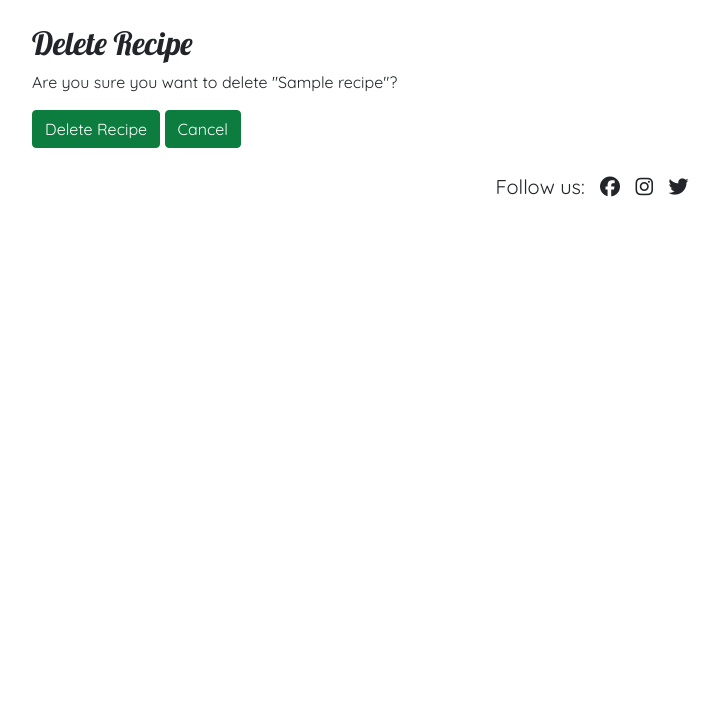
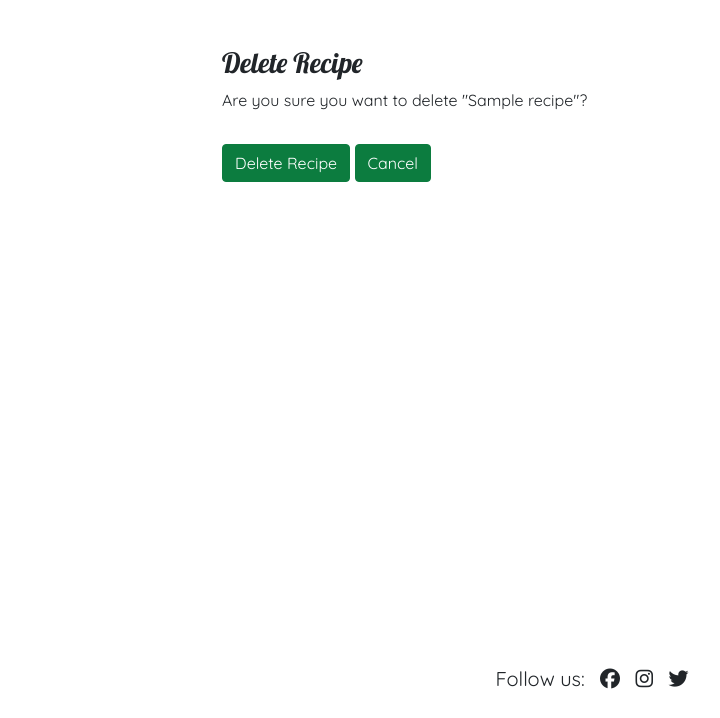
Before and after one commit to FarehaSi/The-Green-Gastronomes, a Django app: page /delete_recipe/1/ in a window 1280 px wide. Shown: the part 82-800 px from the top of the page, without its empty margins (53-773 px from the left). Run offline with Django 3.2, Linux system fonts and the light colour scheme; a user stored in the database is signed in; tables that the repository leaves empty hold one stand-in row (values such as "Sample post"); some libraries are stand-ins or nearby versions.

Commit message:
Update recipe delete page and remove unused button classes

```diff
--- a/templates/account/logout.html
+++ b/templates/account/logout.html
@@ -22,7 +22,7 @@
                     {% if redirect_field_value %}
                     <input type="hidden" name="{{ redirect_field_name }}" value="{{ redirect_field_value }}" />
                     {% endif %}
-                    <button class="btn btn-signup right" type="submit">{% trans 'Sign Out' %}</button>
+                    <button class="btn" type="submit">{% trans 'Sign Out' %}</button>
                 </form>
             </div>
         </div>
--- a/templates/add_recipe.html
+++ b/templates/add_recipe.html
@@ -24,7 +24,7 @@
             <input type="file" class="form-control-file" id="{{ form.featured_image.id_for_label }}"
                 name="{{ form.featured_image.html_name }}">
         </div>
-        <button type="submit" class="btn btn-primary">Add Recipe</button>
+        <button type="submit" class="btn">Add Recipe</button>
     </form>
 </div>
 <script>
--- a/templates/delete_recipe.html
+++ b/templates/delete_recipe.html
@@ -1,13 +1,23 @@
 {% extends "base.html" %}
 
 {% block content %}
-<div class="container mt-4">
-    <h2>Delete Recipe</h2>
-    <p>Are you sure you want to delete "{{ recipe.title }}"?</p>
-    <form method="post">
-        {% csrf_token %}
-        <button type="submit" class="btn btn-danger">Delete Recipe</button>
-        <a href="{% url 'user_profile' %}" class="btn btn-secondary">Cancel</a>
-    </form>
+<div class="wrapper">
+    <div class="container">
+        <div class="row">
+            <div class="col-md-8 mt-3 offset-md-2">
+                <h3>Delete Recipe</h3>
+                <p>Are you sure you want to delete "{{ recipe.title }}"?</p>
+            </div>
+        </div>
+        <div class="row">
+            <div class="col-md-8 mt-3 offset-md-2">
+                <form method="post">
+                    {% csrf_token %}
+                    <button class="btn" type="submit">Delete Recipe</button>
+                    <a href="{% url 'user_profile' %}" class="btn">Cancel</a>
+                </form>
+            </div>
+        </div>
+    </div>
 </div>
 {% endblock %}
--- a/templates/edit_recipe.html
+++ b/templates/edit_recipe.html
@@ -24,7 +24,7 @@
             <input type="file" class="form-control-file" id="{{ form.featured_image.id_for_label }}"
                 name="{{ form.featured_image.html_name }}">
         </div>
-        <button type="submit" class="btn btn-primary">Add Recipe</button>
+        <button type="submit" class="btn">Add Recipe</button>
     </form>
 </div>
 <script>
--- a/templates/recipe_detail.html
+++ b/templates/recipe_detail.html
@@ -86,7 +86,7 @@
                 <form method="post" style="margin-top: 1.3em;">
                     {{ comment_form | crispy }}
                     {% csrf_token %}
-                    <button type="submit" class="btn btn-signup btn-lg">Submit</button>
+                    <button type="submit" class="btn">Submit</button>
                 </form>
                 {% endif %}
                 {% endif %}
--- a/templates/user_profile.html
+++ b/templates/user_profile.html
@@ -34,7 +34,7 @@
             <input type="file" id="id_profile_picture" name="profile_picture" class="form-control-file">
         </div>
 
-        <button type="submit" class="btn btn-primary">Save Changes</button>
+        <button type="submit" class="btn">Save Changes</button>
     </form>
 
     <h3>My Recipes</h3>
@@ -48,7 +48,7 @@
         {% endfor %}
     </ul>
 
-    <a href="{% url 'add_recipe' %}" class="btn btn-primary">Add Recipe</a>
+    <a href="{% url 'add_recipe' %}" class="btn">Add Recipe</a>
 </div>
 
 <script>
```
Also changed, not shown: static/css/style.css (+15 -26 lines), templates/account/login.html (+1 -25 lines), templates/recipe_edit.html (deleted).
